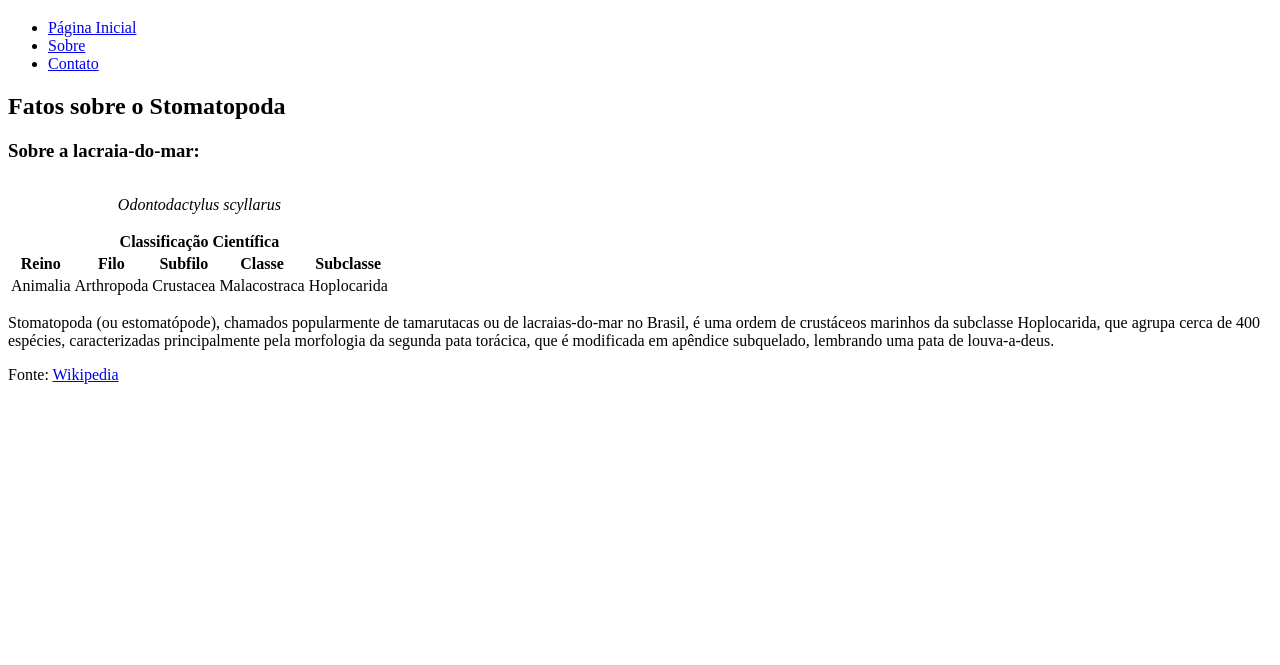
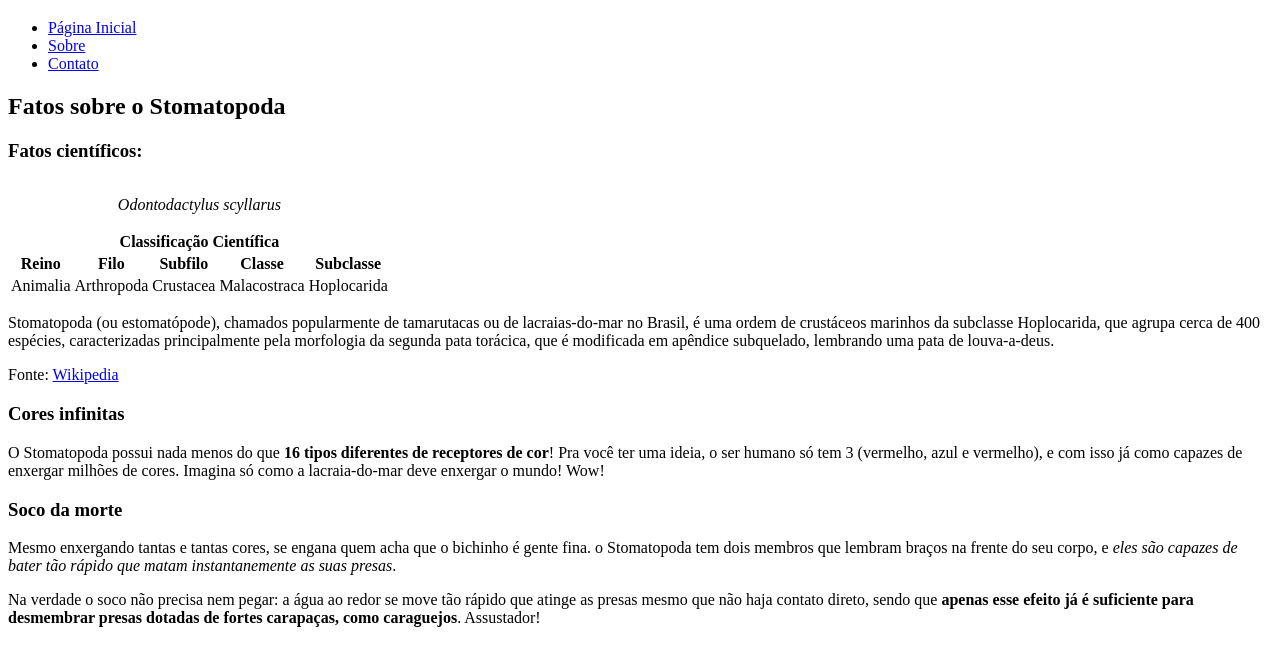
Before and after one commit to sdayube/trybe-exercises, a plain HTML site: page 3. HTML and CSS/3.4. Semantic HTML and Display Property/stomatopoda.html in a window 1280 px wide. Shown: the part 61-726 px from the top of the page. Drawn offline with Linux system fonts and the light colour scheme.

Commit message:
Adds sections 2-3 and fulfills their requisites

```diff
--- a/3. HTML and CSS/3.4. Semantic HTML and Display Property/stomatopoda.html
+++ b/3. HTML and CSS/3.4. Semantic HTML and Display Property/stomatopoda.html
@@ -26,7 +26,7 @@
 
       <!-- seção 1: informações básicas -->
       <section>
-        <h3>Sobre a lacraia-do-mar:</h3>
+        <h3>Fatos científicos:</h3>
 
         <table>
           <caption><p><em>Odontodactylus scyllarus</em></p></caption>
@@ -53,7 +53,17 @@
         <div>Fonte: <a href="https://pt.wikipedia.org/wiki/Stomatopoda" target="_blank">Wikipedia</a></div>
       </section>
 
-      <!-- seção 2:  -->
+      <!-- seções 2 e 3: Fatos interessantes -->
+      <section>
+        <h3>Cores infinitas</h3>
+        <p>O Stomatopoda possui nada menos do que <strong> 16 tipos diferentes de receptores de cor</strong>! Pra você ter uma ideia, o ser humano só tem 3 (vermelho, azul e vermelho), e com isso já como capazes de enxergar milhões de cores. Imagina só como a lacraia-do-mar deve enxergar o mundo! Wow!</p>
+      </section>
+
+      <section>
+        <h3>Soco da morte</h3>
+        <p>Mesmo enxergando tantas e tantas cores, se engana quem acha que o bichinho é gente fina. o Stomatopoda tem dois membros que lembram braços na frente do seu corpo, e <em>eles são capazes de bater tão rápido que matam instantanemente as suas presas</em>.</p>
+        <p>Na verdade o soco não precisa nem pegar: a água ao redor se move tão rápido que atinge as presas mesmo que não haja contato direto, sendo que <strong>apenas esse efeito já é suficiente para desmembrar presas dotadas de fortes carapaças, como caraguejos</strong>. Assustador!</p>
+      </section>
 
     </article>
   </body>
```
